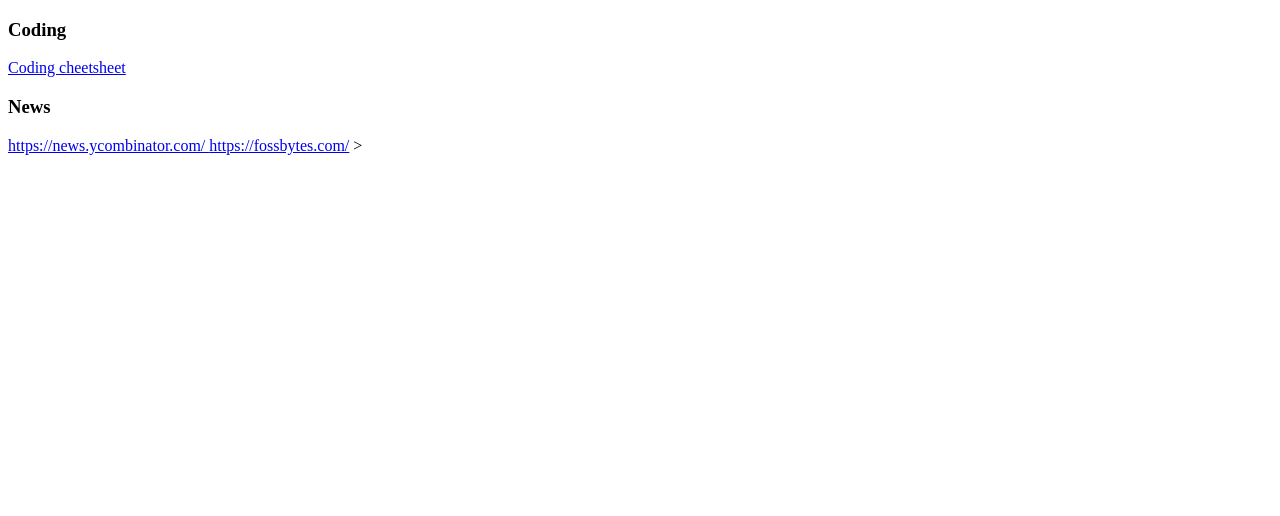
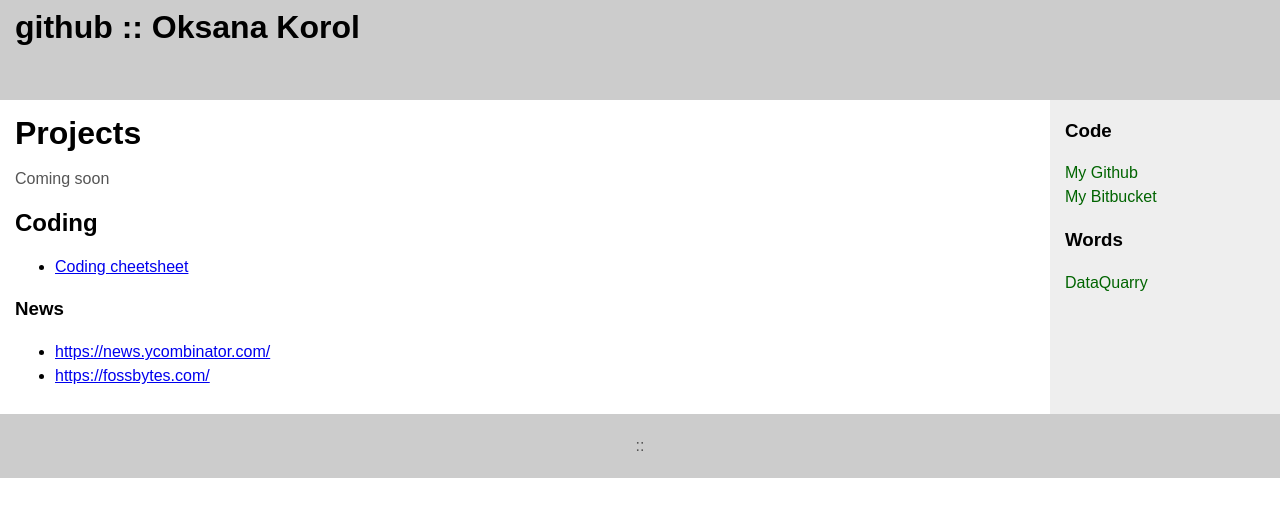
Before and after one commit to oxyko/oxyko.github.io, a plain HTML site: page index.html in a window 1280 px wide. Drawn offline with Linux system fonts and the light colour scheme.

Commit message:
New template

```diff
--- a/index.html
+++ b/index.html
@@ -1,13 +1,136 @@
  <!DOCTYPE html>
+<!-- Template by html.am -->
 <html>
 	<head>
-	<title>Oksana Korol</title>
+		<meta http-equiv="Content-Type" content="text/html; charset=utf-8">
+		<title>Oksana Korol :: github</title>
+		<style type="text/css">
+
+			body {
+				margin:0;
+				padding:0;
+				font-family: Sans-Serif;
+				line-height: 1.5em;
+			}
+
+			header {
+				background: #ccc;
+				height: 100px;
+			}
+
+			header h1 {
+				margin: 0;
+				padding-top: 15px;
+			}
+
+			main {
+				padding-bottom: 10010px;
+				margin-bottom: -10000px;
+				float: left;
+				width: 100%;
+			}
+
+			nav {
+				padding-bottom: 10010px;
+				margin-bottom: -10000px;
+				float: left;
+				width: 230px;
+				margin-left: -230px;
+				background: #eee;
+			}
+
+			footer {
+				clear: left;
+				width: 100%;
+				background: #ccc;
+				text-align: center;
+				padding: 4px 0;
+			}
+
+			#wrapper {
+				overflow: hidden;
+			}
+
+			#content {
+				margin-right: 230px; /* Same as 'nav' width */
+			}
+
+			.innertube {
+				margin: 15px; /* Padding for content */
+				margin-top: 0;
+			}
+
+			p {
+				color: #555;
+			}
+
+			nav ul {
+				list-style-type: none;
+				margin: 0;
+				padding: 0;
+			}
+
+			nav ul a {
+				color: darkgreen;
+				text-decoration: none;
+			}
+
+		</style>
+
 	</head>
+
 	<body>
-<h3>Coding</h3>
-<a href="https://devhints.io/">Coding cheetsheet</a>
+
+		<header>
+			<div class="innertube">
+				<h1>github :: Oksana Korol</h1>
+			</div>
+		</header>
+
+		<div id="wrapper">
+
+			<main>
+				<div id="content">
+					<div class="innertube">
+						<h1>Projects</h1>
+						<p>Coming soon</p>
+					</div>
+					<div class="innertube">
+						<h2>Coding</h2>
+						<ul>
+							<li><a href="https://devhints.io/">Coding cheetsheet</a></li>
+						</ul>
 						<h3>News</h3>
-<a href="https://news.ycombinator.com/">https://news.ycombinator.com/ </a>
-<a href="https://fossbytes.com/">https://fossbytes.com/</a>
+						<ul>
+							<li><a href="https://news.ycombinator.com/">https://news.ycombinator.com/ </a></li>
+							<li><a href="https://fossbytes.com/">https://fossbytes.com/</a></li>
+						</ul>
+					</div>
+				</div>
+			</main>
+
+			<nav>
+				<div class="innertube">
+					<h3>Code</h3>
+					<ul>
+						<li><a href="https://github.com/oxyko">My Github</a></li>
+						<li><a href="https://bitbucket.org/okorol/">My Bitbucket</a></li>
+					</ul>
+					<h3>Words</h3>
+					<ul>
+						<li><a href="http://dataquarry.blogspot.ca/">DataQuarry</a></li>
+					</ul>
+
+				</div>
+			</nav>
+
+		</div>
+
+		<footer>
+			<div class="innertube">
+				<p>::</p>
+			</div>
+		</footer>
+
 	</body>
-</html>>
+</html>
```
Lines whose indentation alone changed are shown as unchanged.
